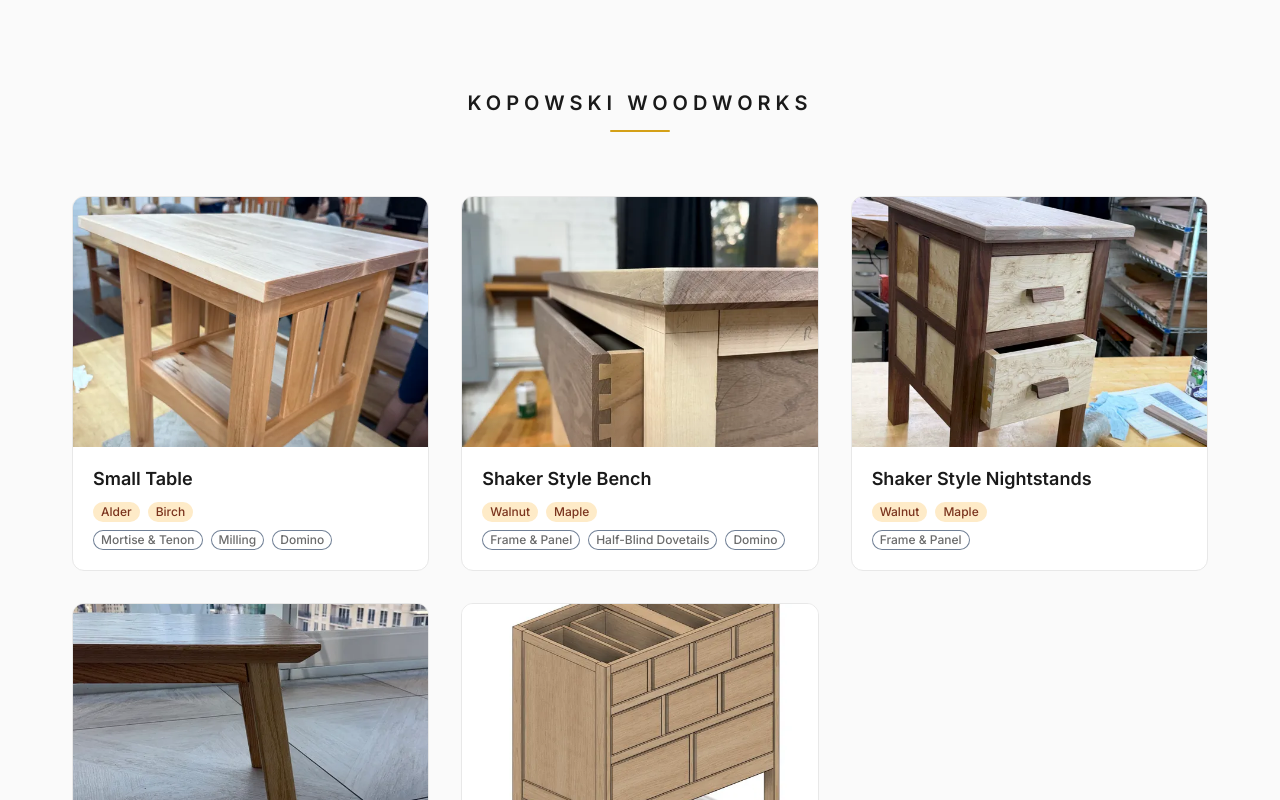
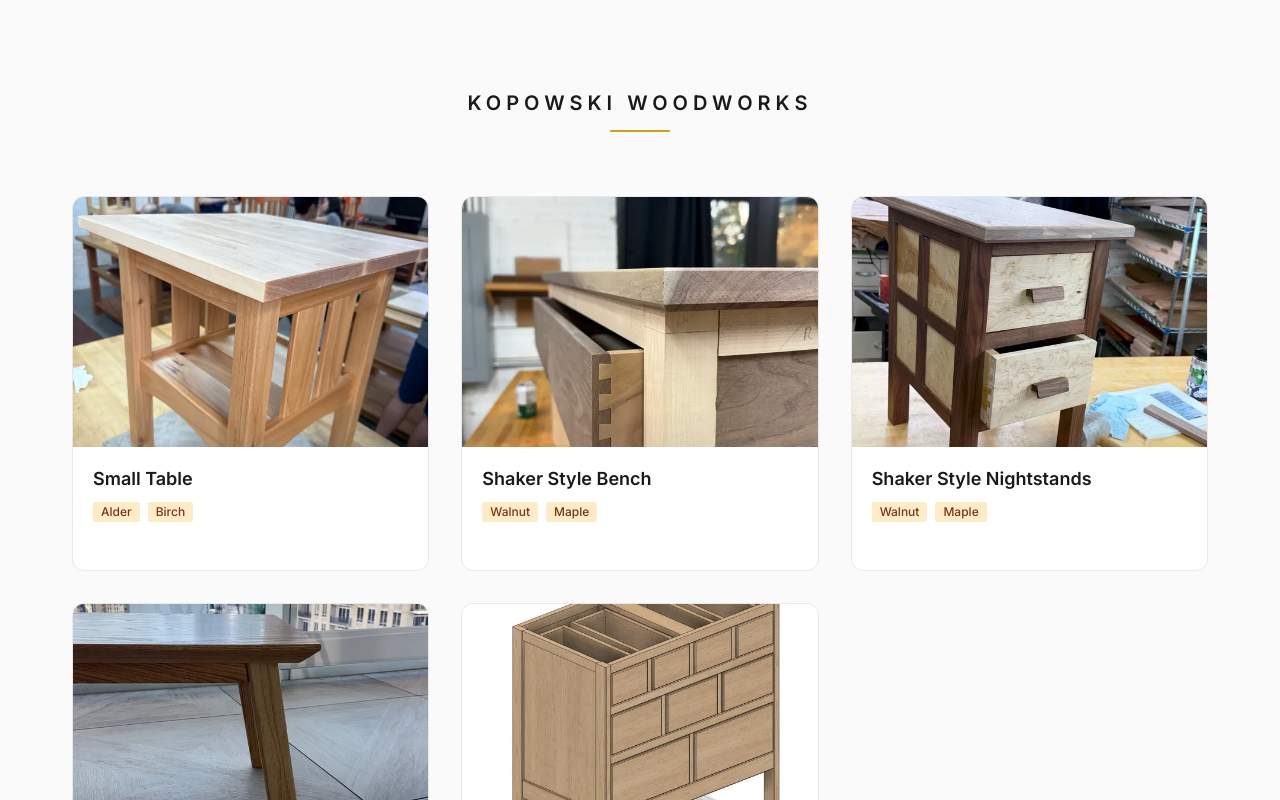
Before and after one commit to kimko/portfolio, a React (Vite) app: page / in a window 1280 px wide. Shown: the top 800 px of the page. Built offline with nearby package versions, Linux system fonts and the light colour scheme.

Commit message:
style: change pill tags to square labels to remove button affordance

```diff
--- a/src/components/ProjectCard.jsx
+++ b/src/components/ProjectCard.jsx
@@ -120,7 +120,7 @@ export default function ProjectCard({ project, index, onClick }) {
             <Wrap spacing={2}>
               {project.materials.map((mat) => (
                 <WrapItem key={mat}>
-                  <Tag size="sm" variant="subtle" colorScheme="orange" borderRadius="full">
+                  <Tag size="sm" variant="subtle" colorScheme="orange" borderRadius="sm">
                     {mat}
                   </Tag>
                 </WrapItem>
@@ -132,7 +132,7 @@ export default function ProjectCard({ project, index, onClick }) {
             <Wrap spacing={2}>
               {project.techniques.map((tech) => (
                 <WrapItem key={tech}>
-                  <Tag size="sm" variant="outline" colorScheme="gray" borderRadius="full" color="text.secondary">
+                  <Tag size="sm" bg="whiteAlpha.200" color="whiteAlpha.800" borderRadius="sm">
                     {tech}
                   </Tag>
                 </WrapItem>
--- a/src/components/ProjectModal.jsx
+++ b/src/components/ProjectModal.jsx
@@ -224,7 +224,7 @@ export default function ProjectModal({ project, isOpen, onClose }) {
                     <Wrap spacing={2}>
                       {project.materials.map((mat) => (
                         <WrapItem key={mat}>
-                          <Tag size="md" variant="subtle" colorScheme="orange" borderRadius="full">
+                          <Tag size="md" variant="subtle" colorScheme="orange" borderRadius="sm">
                             {mat}
                           </Tag>
                         </WrapItem>
@@ -236,7 +236,7 @@ export default function ProjectModal({ project, isOpen, onClose }) {
                     <Wrap spacing={2}>
                       {project.techniques.map((tech) => (
                         <WrapItem key={tech}>
-                          <Tag size="md" variant="outline" colorScheme="whiteAlpha" color="whiteAlpha.800" borderRadius="full">
+                          <Tag size="md" bg="whiteAlpha.200" color="whiteAlpha.800" borderRadius="sm">
                             {tech}
                           </Tag>
                         </WrapItem>
```
